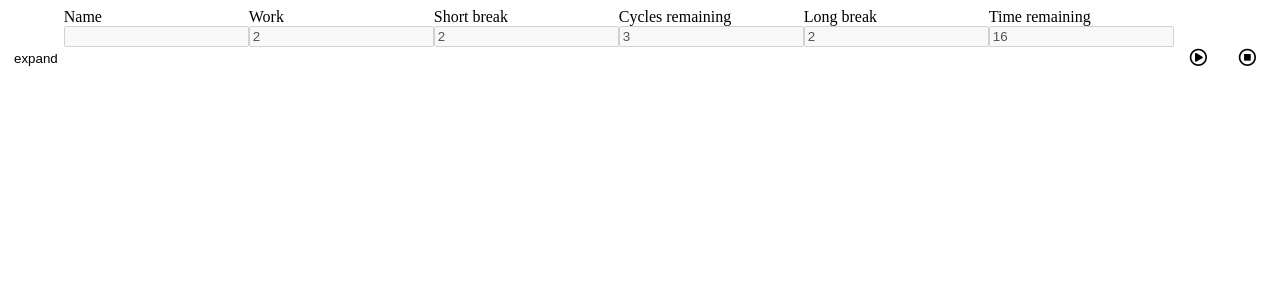
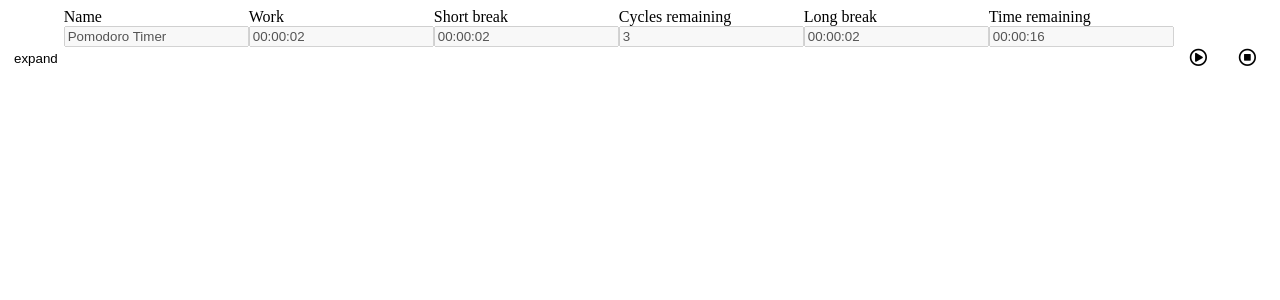
Before and after one commit to ericasu33/sprig, a React (Create React App) app: page / in a window 1280 px wide. Shown: the top 300 px of the page. Built offline with nearby package versions, Linux system fonts and the light colour scheme.

Commit message:
Add stats and formatting to Pomodoro Timer and Form

```diff
--- a/src/components/PomodoroForm.tsx
+++ b/src/components/PomodoroForm.tsx
@@ -26,7 +26,7 @@ const PomodoroForm = (props: any) => {
     const duration_time = (work + short_break) * cycles + work + long_break;
     const work_time = work + work * cycles;
     if (!duration_time || !work_time) return null;
-    const p_work = Math.floor((duration_time / work_time) * 100);
+    const p_work = Math.floor((work_time / duration_time) * 100);
     return { duration: duration_time, work: work_time, p_work};
   };
 
@@ -171,7 +171,7 @@ const PomodoroForm = (props: any) => {
       <div>
         <label>% Work</label>
         <StepInputInt disabled
-          value={stats.p_work + "%"}
+          value={stats.p_work}
         />
       </div>
     </div>
--- a/src/components/PomodoroTimer.tsx
+++ b/src/components/PomodoroTimer.tsx
@@ -2,11 +2,15 @@ import React, { useEffect, useState } from 'react';
 import Button from './Button'
 import PomodoroForm from './PomodoroForm';
 import './PomodoroTimer.scss';
+import StepInputTimer from './StepInputTimer';
+import StepInputInt from './StepInputInt';
 
 interface IObject {
   [key: string]: any;
 }
 const initData: IObject = {
+  id: 1,
+  name: "Pomodoro Timer",
   current: "",
   cycles: 3,
   playing: false,
@@ -109,27 +113,37 @@ const PomodoroTimer = (props: any) => {
         <>
           <div>
             <label>Name</label>
-            <input type="text" disabled={true} value={props.name} />
+            <input type="text" disabled={true} value={times.name} />
           </div>
           <div>
             <label>Work</label>
-            <input type="text" disabled={true} value={times.current === "work" ? times.partition : times.work} />
+            <StepInputTimer disabled
+              value={times.current === "work" ? times.partition : times.work}
+            />
           </div>
           <div>
             <label>Short break</label>
-            <input type="text" disabled={true} value={times.current === "short_break" ? times.partition : times.short_break} />
+            <StepInputTimer disabled
+              value={times.current === "short_break" ? times.partition : times.short_break}
+            />
           </div>
           <div>
             <label>Cycles remaining</label>
-            <input type="text" disabled={true} value={calcCycle(times)} />
+            <StepInputInt disabled
+              value={calcCycle(times)}
+            />
           </div>
           <div>
             <label>Long break</label>
-            <input type="text" disabled={true} value={times.current === "long_break" ? times.partition : times.long_break} />
+            <StepInputTimer disabled
+              value={times.current === "long_break" ? times.partition : times.long_break}
+            />
           </div>
           <div>
             <label>Time remaining</label>
-            <input type="text" disabled={true} value={times.clock} />
+            <StepInputTimer disabled
+              value={times.clock}
+            />
           </div>
           <Button
             play={times.playing}
--- a/src/components/StepInputInt.tsx
+++ b/src/components/StepInputInt.tsx
@@ -1,9 +1,14 @@
-import React, { useState } from 'react'
+import React, { useEffect, useState } from 'react'
 
 import './StepInput.scss'
 
 const StepInputInt = function(props: any) {
   const [value, setValue] = useState(props.value || '0')
+
+  useEffect(() => {
+    if (Number.isNaN(Number(props.value))) return;
+    setValue(props.value);
+  }, [props.value]);
 
   const validateVal = (testVal: string | number) => {
     if (Number(testVal) < Number(props.min)) {
--- a/src/components/StepInputTimer.tsx
+++ b/src/components/StepInputTimer.tsx
@@ -1,4 +1,4 @@
-import React, { useState } from 'react'
+import React, { useEffect, useState } from 'react'
 
 import './StepInput.scss'
 
@@ -32,6 +32,10 @@ const StepInputTimer = function(props: any) {
 
   const [time, setTime] = useState(secToTimeStr(props.value));
 
+  useEffect(() => {
+    if (Number.isNaN(Number(props.value))) return;
+    setTime(secToTimeStr(props.value));
+  }, [props.value]);
   // Adjust time with butttons
   const handleClick = (direction: number): void => {
     const newSec = props.value + direction;
```
